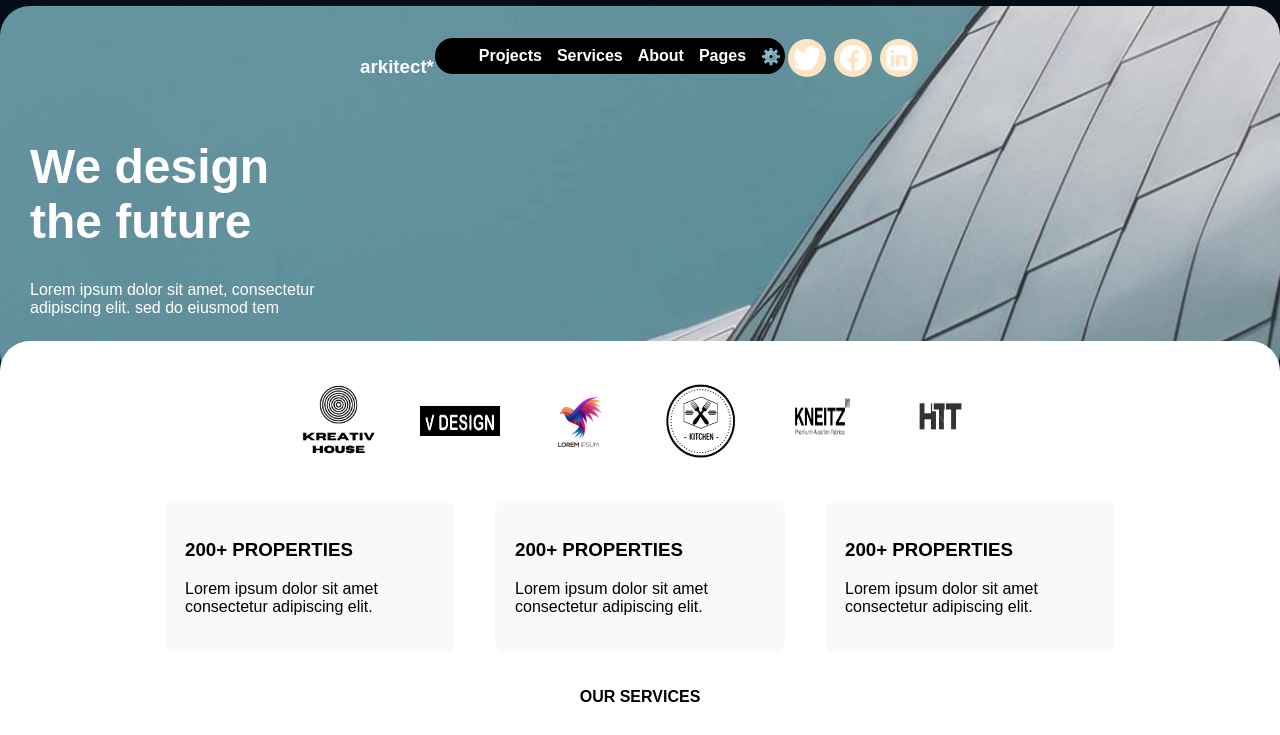
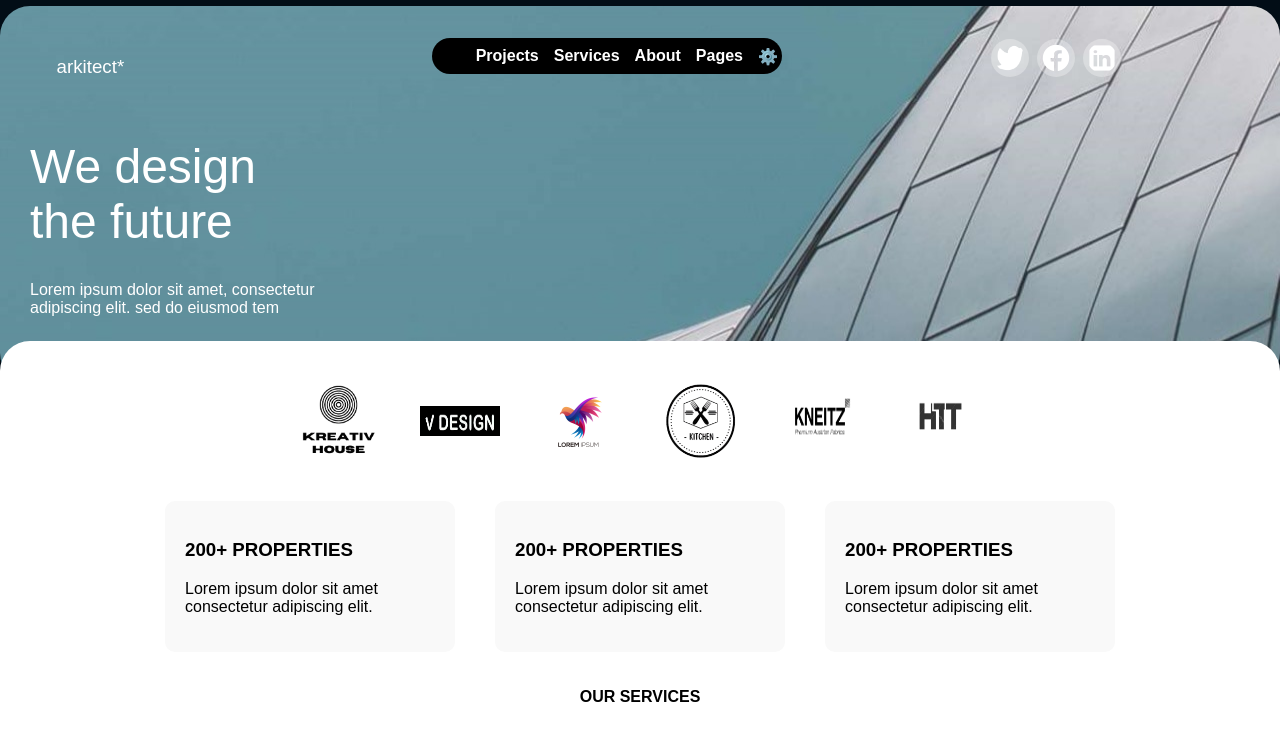
Before and after one commit to StephenLegacy/Responsive-Website-25, a plain HTML site: page index.html in a window 1280 px wide. Shown: the top 735 px of the page. Drawn offline with Linux system fonts and the light colour scheme.

Commit message:
Updated Code, New Images, More Responsiveness

```diff
--- a/styles.css
+++ b/styles.css
@@ -21,18 +21,21 @@ body{
 
 .all-upper{
     display: flex;
-    justify-content: center;
+    justify-content: space-evenly;
     margin-top: 1px;
     align-items: start;
     padding: 10px;
+    gap: 60px;
 }
 
 #arkitect{
-    /* position: relative;
-    display: grid;
+    position: relative;
+    display: flex;
     color: black;
     justify-content: flex-start;
-    border: 3px solid red; */
+    color: white;
+    font-weight: 200;
+    left: -100px;
 }
 
 .hero-head{
@@ -69,7 +72,7 @@ nav a {
 .top-right-icons img{
     height: 30px;
     width: 100%;
-    background-color: bisque;
+    background-color: rgba(255, 255, 255, 0.3); /* White with 50% transparency */
     border-radius: 25px;
     padding: 4px;
     margin: 2px;
@@ -82,7 +85,7 @@ nav a {
 
 #we-title{
     font-size: 48px;
-    font-weight: 900;
+    font-weight: 300;
 }
 .cover{
     position: relative;
```
